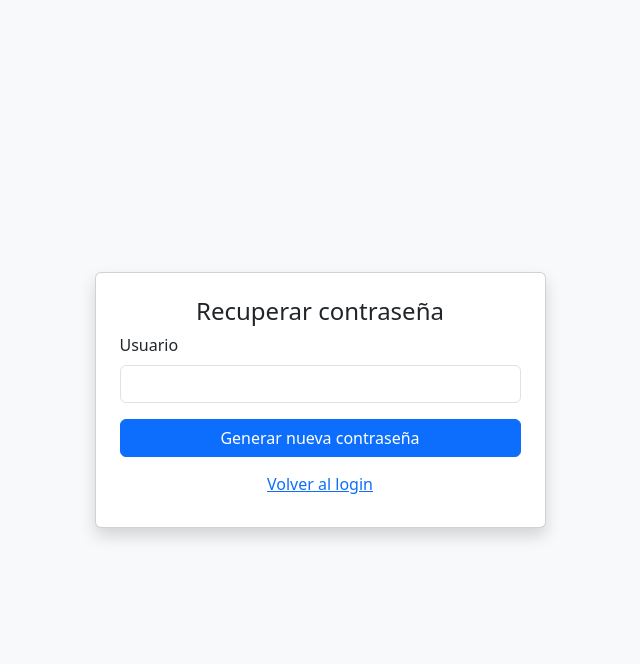
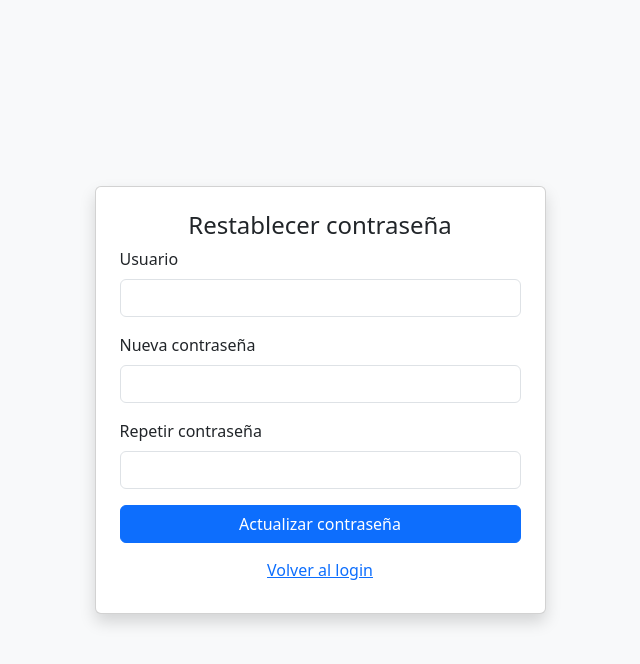
Before and after one commit to salvatiobueno/crm_app, a PHP site: page /tbp/recuperar.php in a window 1280 px wide. Shown: the top 664 px of the page, without its empty margins (320-960 px from the left). Run offline with PHP 8.4, Linux system fonts and the light colour scheme; some libraries are stand-ins or nearby versions.

```diff
--- a/crm/recuperar.php
+++ b/crm/recuperar.php
@@ -15,25 +15,26 @@ Implementa reCAPTCHA para evitar abuso.
 $mensaje = '';
 if ($_SERVER['REQUEST_METHOD'] === 'POST') {
     $usuario = $_POST['usuario'];
+    $nueva_clave = $_POST['nueva_clave'];
+    $repetir_clave = $_POST['repetir_clave'];
 
+    if ($nueva_clave !== $repetir_clave) {
+        $mensaje = 'Las contraseñas no coinciden.';
+    } else {
         // Verificar si el usuario existe
         $stmt = $pdo->prepare("SELECT * FROM usuarios WHERE usuario = :usuario");
         $stmt->execute(['usuario' => $usuario]);
         $user = $stmt->fetch(PDO::FETCH_ASSOC);
 
         if ($user) {
-        // Generar una clave temporal (por ejemplo: 6 caracteres aleatorios)
-        $nueva_clave = substr(str_shuffle('abcdefghijklmnopqrstuvwxyzABCDEFGHIJKLMNOPQRSTUVWXYZ1234567890'), 0, 8);
             $clave_hash = password_hash($nueva_clave, PASSWORD_DEFAULT);
-
-        // Guardar nueva clave en la base de datos
             $update = $pdo->prepare("UPDATE usuarios SET clave = :clave WHERE id = :id");
             $update->execute(['clave' => $clave_hash, 'id' => $user['id']]);
 
-        // Mostrar la nueva clave (en producción deberías enviarla por email)
-        $mensaje = "Tu nueva contraseña temporal es: <strong>$nueva_clave</strong>";
+            $mensaje = 'Contraseña actualizada correctamente. <a href="index.php">Iniciar sesión</a>';
         } else {
-        $mensaje = "No se encontró un usuario con ese nombre.";
+            $mensaje = 'No se encontró un usuario con ese nombre.';
+        }
     }
 }
 ?>
@@ -49,7 +50,7 @@ if ($_SERVER['REQUEST_METHOD'] === 'POST') {
     <div class="row justify-content-center">
         <div class="col-md-5">
             <div class="card p-4 shadow">
-                <h4 class="text-center">Recuperar contraseña</h4>
+                <h4 class="text-center">Restablecer contraseña</h4>
                 <?php if ($mensaje): ?>
                     <div class="alert alert-info text-center"><?= $mensaje ?></div>
                 <?php endif; ?>
@@ -58,7 +59,15 @@ if ($_SERVER['REQUEST_METHOD'] === 'POST') {
                         <label for="usuario" class="form-label">Usuario</label>
                         <input type="text" class="form-control" name="usuario" required>
                     </div>
-                    <button type="submit" class="btn btn-primary w-100">Generar nueva contraseña</button>
+                    <div class="mb-3">
+                        <label for="nueva_clave" class="form-label">Nueva contraseña</label>
+                        <input type="password" class="form-control" name="nueva_clave" required>
+                    </div>
+                    <div class="mb-3">
+                        <label for="repetir_clave" class="form-label">Repetir contraseña</label>
+                        <input type="password" class="form-control" name="repetir_clave" required>
+                    </div>
+                    <button type="submit" class="btn btn-primary w-100">Actualizar contraseña</button>
                     <a href="index.php" class="btn btn-link w-100 mt-2">Volver al login</a>
                 </form>
             </div>
```
Lines whose indentation alone changed are shown as unchanged.
